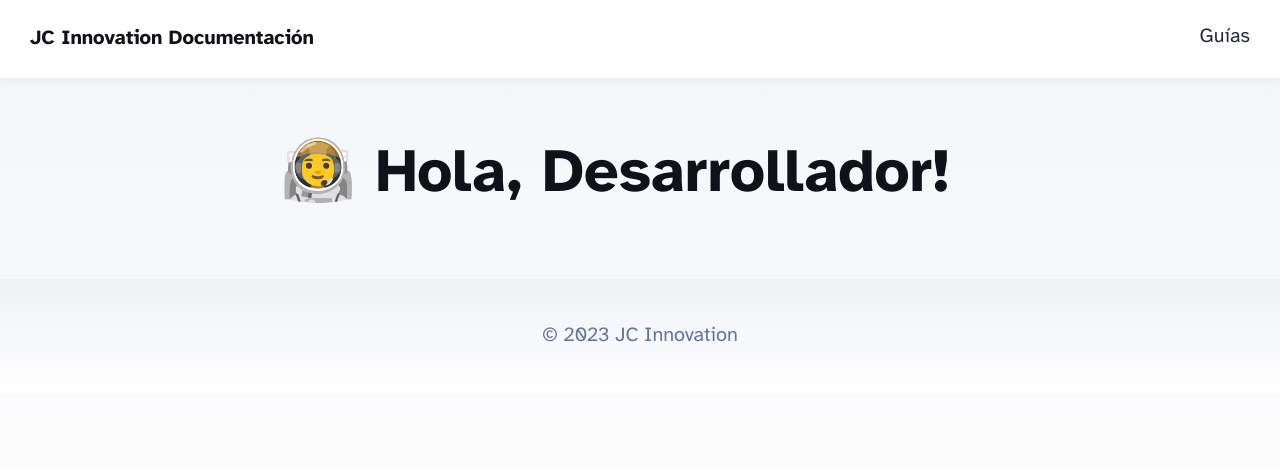
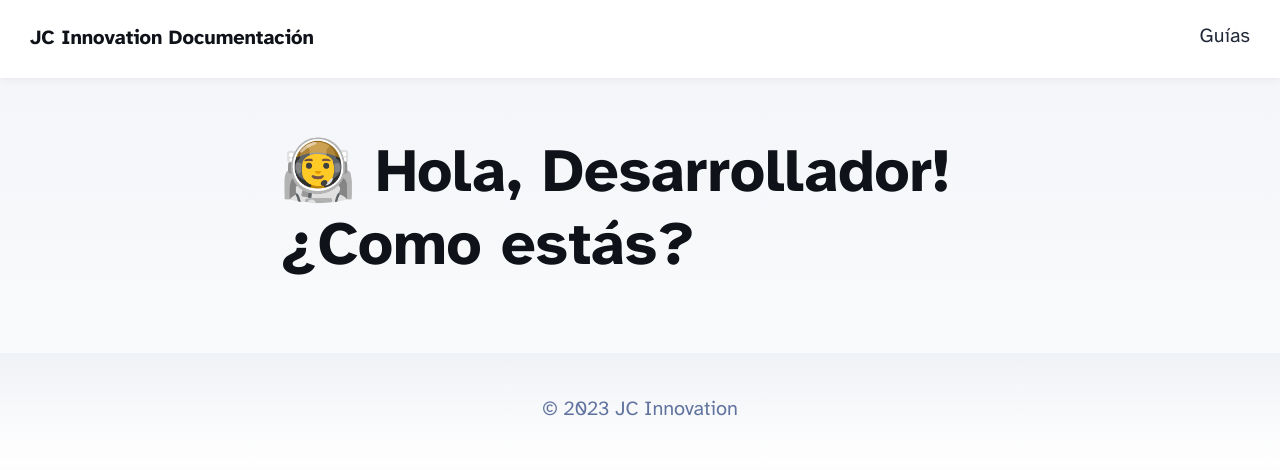
Before and after one commit to jc-innovation-ti/jc-documentation, an Astro site: page / in a window 1280 px wide. Built offline with nearby package versions, Linux system fonts and the light colour scheme; Astro itself is replaced by a stand-in of ours.

Commit message:
feat: cambio de titulo

```diff
--- a/src/pages/index.astro
+++ b/src/pages/index.astro
@@ -13,7 +13,7 @@ import { SITE_TITLE, SITE_DESCRIPTION } from '../consts';
 	<body>
 		<Header title={SITE_TITLE} />
 		<main>
-			<h1>🧑‍🚀 Hola, Desarrollador!</h1>
+			<h1>🧑‍🚀 Hola, Desarrollador! ¿Como estás?</h1>
 
 		</main>
 		<Footer />
```
